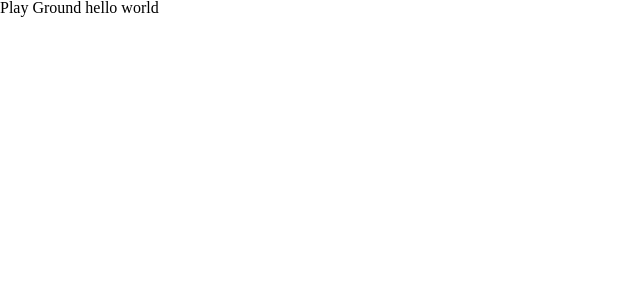
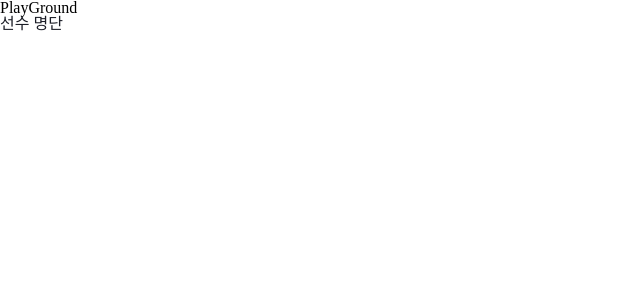
Before and after one commit to sungik-choi/baseball-10, a React (Create React App) app in the folder FE/baseball/: page /playground in a window 1280 px wide. Shown: the top 300 px of the page, without its empty margins (0-640 px from the left). Built offline with nearby package versions, Linux system fonts and the light colour scheme.

Commit message:
[#16] Feat : PlayList Route 처리 추가

```diff
--- a/FE/baseball/src/App.jsx
+++ b/FE/baseball/src/App.jsx
@@ -5,6 +5,7 @@ import { Route, Link, Switch } from "react-router-dom";
 import Login from "./components/login/Login.jsx";
 import TeamList from "./components/teamList/TeamList.jsx";
 import PlayGround from "./components/playground/PlayGround.jsx";
+import PlayerList from "./components/playground/playerList/PlayerList.jsx";
 import NotFoundPage from "./components/NotFoundPage.jsx";
 
 import BaseballProvider from "./components/BaseballProvider.jsx";
@@ -17,6 +18,7 @@ const App = () => {
         <Route path="/" component={Login} exact />
         <Route path="/teamlist" component={TeamList} />
         <Route path="/playground" component={PlayGround} />
+        <Route path="/playerlist" component={PlayerList} />
         <Route
           render={({ location }) => {
             return <NotFoundPage pathname={location.pathname} />;
--- a/FE/baseball/src/components/playground/PlayGround.jsx
+++ b/FE/baseball/src/components/playground/PlayGround.jsx
@@ -1,7 +1,14 @@
 import React from "react";
+import PlayerList from "./playerList/PlayerList";
+import { Link } from "react-router-dom";
 
 const PlayGround = () => {
-  return <div>Play Ground hello world</div>;
+  return (
+    <div>
+      <div>PlayGround</div>
+      <Link to="/playerlist">선수 명단</Link>
+    </div>
+  );
 };
 
 export default PlayGround;
```
